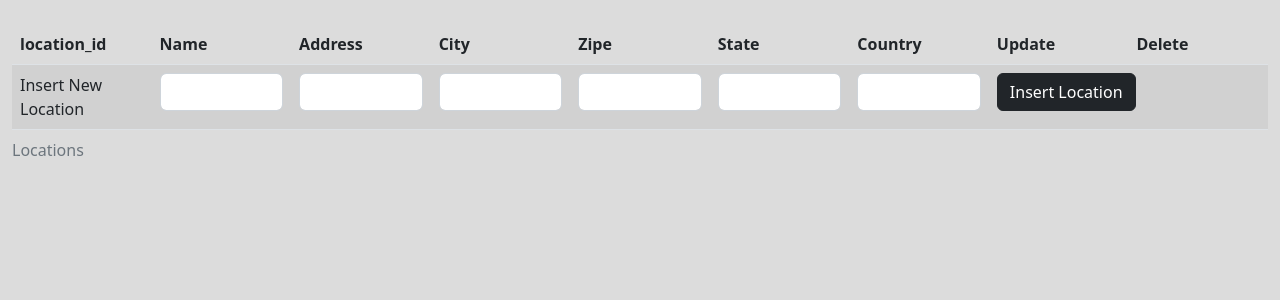
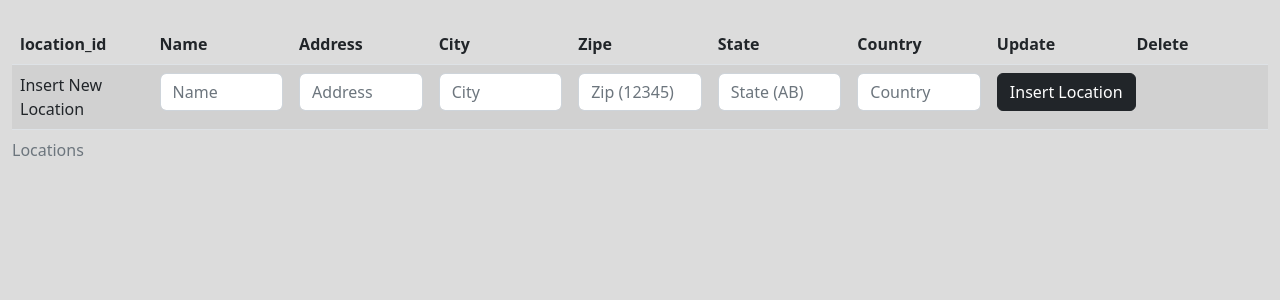
Before and after one commit to gmelsby/DataSeyance, a Flask app: page /locations in a window 1280 px wide. Shown: the part 56-356 px from the top of the page. Run offline with Flask 2, Linux system fonts and the light colour scheme; data that the repository does not hold is empty; some libraries are stand-ins or nearby versions.

Commit message:
added input verification and placeholders for input for Locations

```diff
--- a/templates/locations.j2
+++ b/templates/locations.j2
@@ -22,23 +22,41 @@
   {% for location in location_data %}
      {%if location['location_id'] == location_to_edit %}
 
-      <tr>
-     <form id="UpdateLocation" method="POST">
+    <tr>
     <td>{{location['location_id']}}</td>
-
-    <td><input  type="text"  name="location_name" value='{{location['name']}}'></td>
-    <td><input  type="text"  name="street_address" value='{{location['street_address']}}'></td>
-    <td><input  type="text"  name="city" value='{{location['city']}}'></td>
-    <td><input  type="text"  name="zip" value='{{location['zip']}}'></td>
-    <td><input  type="text"  name="state" value='{{location['state']}}'></td>
-    <td><input  type="text"  name="country" value='{{location['country']}}'></td>
-
-    <td>
+    <div class="form-group">
+    <form id="UpdateLocation" method="POST">
+      <td><input type="text" name="location_name"
+        value={% if location['name']==None %}''{% else %}'{{location['name']}}'{% endif %}
+        placeholder="Name" class="form-control">
+      </td>
+      <td><input type="text" name="street_address"
+        value={% if location['street_address']==None %}''{% else %}'{{location['street_address']}}'{% endif %}
+        placeholder="Address" class="form-control">
+      </td>
+      <td><input type="text" name="city"
+        value={% if location['city']==None %}''{% else %}'{{location['city']}}'{% endif %}
+        placeholder="City" class="form-control">
+      </td>
+      <td><input type="text" name="zip"
+        value={% if location['zip']==None %}''{% else %}'{{location['zip']}}'{% endif %}
+        placeholder="Zip (12345)" pattern="[0-9]{5}" class="form-control">
+      </td>
+      <td><input type="text" name="state"
+        value={% if location['state']==None %}''{% else %}'{{location['state']}}'{% endif %}
+        placeholder="State (AB)" pattern="[A-Z]{2}" class="form-control">
+      </td>
+      <td><input type="text" name="country"
+        value={% if location['country']==None %}''{% else %}'{{location['country']}}'{% endif %}
+        placeholder="Country" class="form-control">
+      </td>
+      <td>
         <input class="btn btn-primary" type="submit" id="UpdateLocation" value="Save">
         <input type="hidden" name="action" value="update">
         <input type="hidden" name="location_id" value={{location['location_id']}}
-         </td>
+      </td>
    </form>
+   </div>
     <td>
        <form id="cancel" method="GET">
       <input class="btn btn-dark" type="submit" id="cancel" value="Cancel">
@@ -77,12 +95,12 @@
   <div class="form-group">
   <form id="InsertSpirit" method="POST">
     <td>Insert New Location</td>
-    <td> <input type="text" class="form-control" name="location_name"></td>
-    <td> <input type="text" class="form-control" name="street_address"></td>
-    <td><input type="text" class="form-control" name="city"></td>
-    <td><input type="text" class="form-control" name="zip"></td>
-    <td><input type="text" class="form-control" name="state"></td>
-    <td><input type="text" class="form-control" name="country"></td>
+    <td><input type="text" class="form-control" name="location_name" placeholder="Name"></td>
+    <td><input type="text" class="form-control" name="street_address" placeholder="Address"></td>
+    <td><input type="text" class="form-control" name="city" placeholder="City"></td>
+    <td><input type="text" class="form-control" name="zip" placeholder="Zip (12345)" pattern="[0-9]{5}"></td>
+    <td><input type="text" class="form-control" name="state" placeholder="State (AB)" pattern="[A-Z]{2}"></td>
+    <td><input type="text" class="form-control" name="country" placeholder="Country"></td>
  <td colspan=2>   <input class="btn btn-dark" type="submit" id="InsertLocation" value="Insert Location">
          <input type="hidden" name="action" value="insert">
         </form>
```
Also changed, not shown: templates/seances.j2 (+3 -5 lines).
